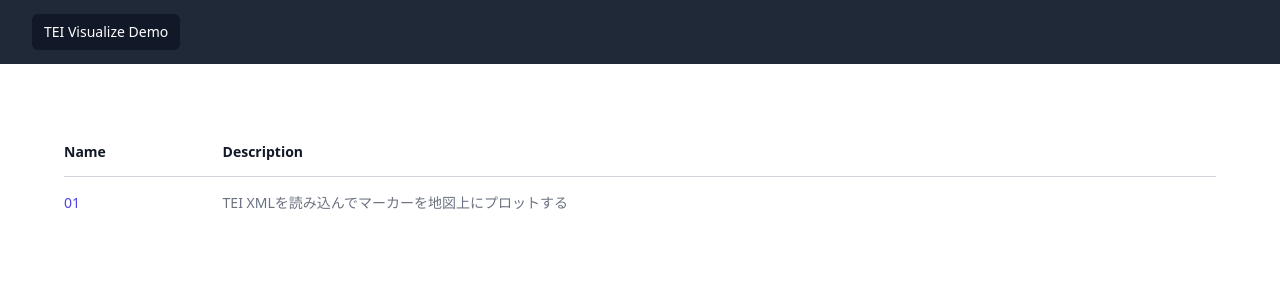
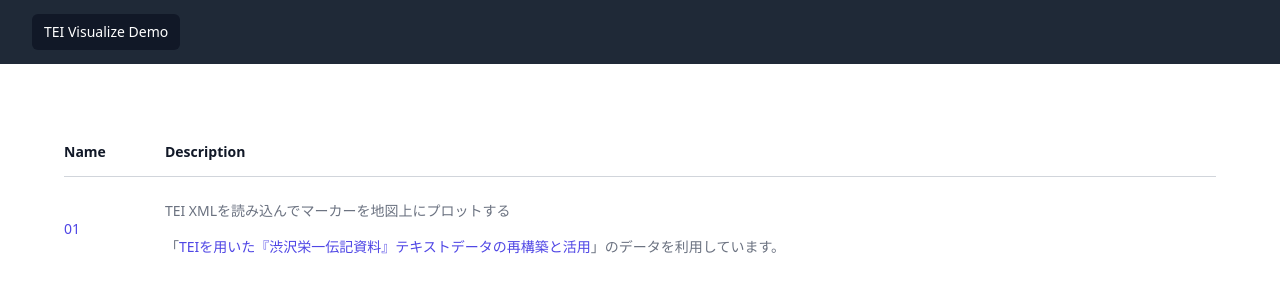
Before and after one commit to nakamura196/tei_visualize_demo, a plain HTML site: page docs/index.html in a window 1280 px wide. Drawn offline with nearby package versions, Linux system fonts and the light colour scheme.

```diff
--- a/docs/index.html
+++ b/docs/index.html
@@ -59,7 +59,8 @@
                     <td
                       class="whitespace-nowrap px-3 py-4 text-sm text-gray-500"
                     >
-                      TEI XMLを読み込んでマーカーを地図上にプロットする
+                      <p class="py-2">TEI XMLを読み込んでマーカーを地図上にプロットする</p>
+                      <p class="py-2">「<a href="https://github.com/shibusawa-dlab/lab1" target="_blank" class="text-indigo-600 hover:text-indigo-900">TEIを用いた『渋沢栄一伝記資料』テキストデータの再構築と活用</a>」のデータを利用しています。</p>
                     </td>
 
                   </tr>
```
Also changed, not shown: 3 other files.
